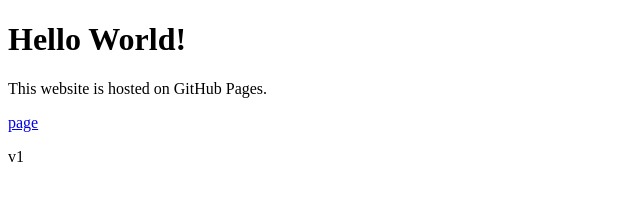
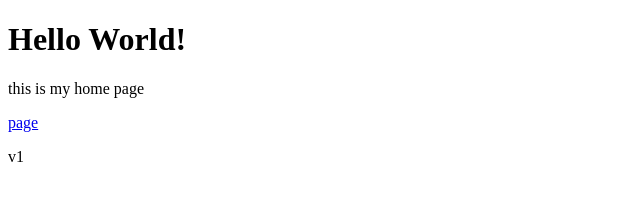
Before and after one commit to anscode/web, a plain HTML site: page index.html in a window 1280 px wide. Shown: the whole page, without its empty margins (0-640 px from the left). Drawn offline with Linux system fonts and the light colour scheme.

Commit message:
Update index.html

```diff
--- a/index.html
+++ b/index.html
@@ -5,7 +5,7 @@
 </head>
 <body>
     <h1>Hello World!</h1>
-    <p>This website is hosted on GitHub Pages.</p>
+    <p>this is my home page</p>
     <p><a href="page.html">page</a></p>
     <p>v1</p>
 </body>
```
